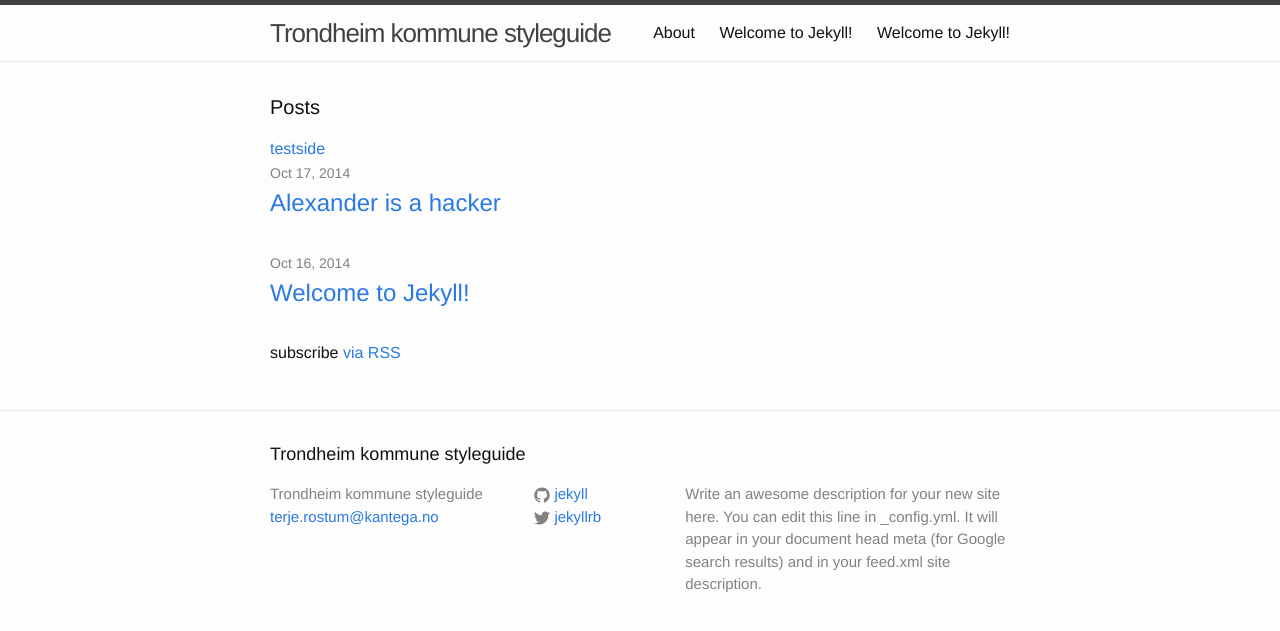
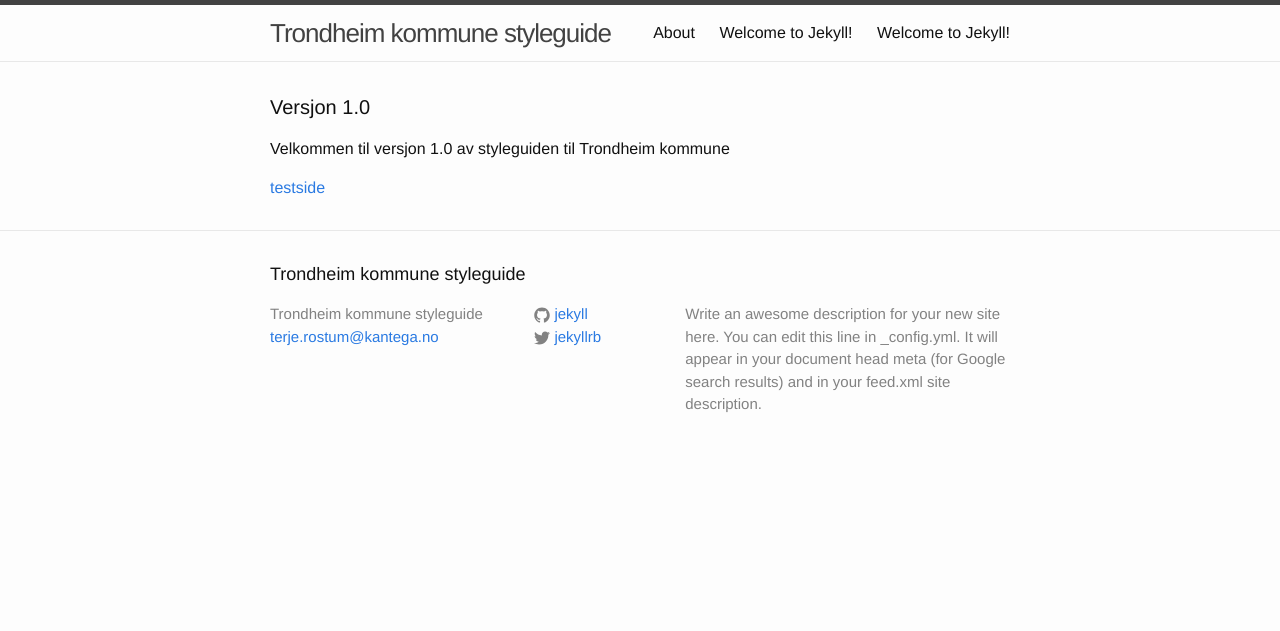
Before and after one commit to rskjonbe/styleguide, a Jekyll site: the page built from versjon/1.0/index.html, in a window 1280 px wide. Shown: the top 631 px of the page. Built offline with Jekyll 4.4.1, drawn with Linux system fonts in a browser that asks for light colours.

Commit message:
Flikket litt på html

```diff
--- a/index.html
+++ b/index.html
@@ -4,7 +4,8 @@ layout: default
 
 <div class="home">
 
-  <h1 class="page-heading">Posts</h1>
+  <h1 class="page-heading">Siste versjon av styleguide</h1>
+<a href="versjon">Alle versjoner</a> eller gå til <a href="versjon/1.0">siste versjon (1.0)</a>
 
   <ul class="post-list">
     {% for post in site.posts %}
--- a/versjon/1.0/index.html
+++ b/versjon/1.0/index.html
@@ -4,20 +4,9 @@ layout: default
 
 <div class="home">
 
-  <h1 class="page-heading">Posts</h1>
+  <h1 class="page-heading">Versjon 1.0</h1>
+<p>Velkommen til versjon 1.0 av styleguiden til Trondheim kommune</p>
 <a href="skjema.html">testside</a>
-  <ul class="post-list">
-    {% for post in site.posts %}
-      <li>
-        <span class="post-meta">{{ post.date | date: "%b %-d, %Y" }}</span>
 
-        <h2>
-          <a class="post-link" href="{{ post.url | prepend: site.baseurl }}">{{ post.title }}</a>
-        </h2>
-      </li>
-    {% endfor %}
-  </ul>
-
-  <p class="rss-subscribe">subscribe <a href="{{ "/feed.xml" | prepend: site.baseurl }}">via RSS</a></p>
 
 </div>
```
